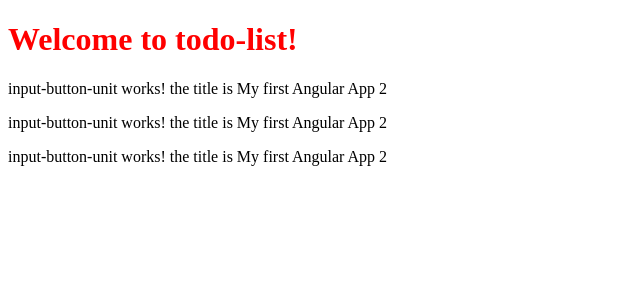
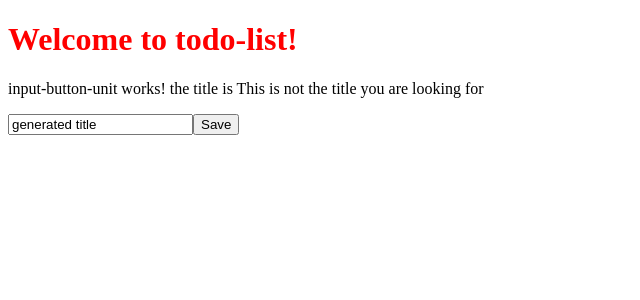
Before and after one commit to lilui/todo-list, an Angular app: page / in a window 1280 px wide. Shown: the top 300 px of the page, without its empty margins (0-640 px from the left). Built offline with nearby package versions, Linux system fonts and the light colour scheme.

Commit message:
hello world

```diff
--- a/src/app/app.component.html
+++ b/src/app/app.component.html
@@ -3,5 +3,3 @@
 </h1>
 
 <app-input-button-unit></app-input-button-unit>
-<app-input-button-unit></app-input-button-unit>
-<app-input-button-unit></app-input-button-unit>
--- a/src/app/input-button-unit/input-button-unit.component.html
+++ b/src/app/input-button-unit/input-button-unit.component.html
@@ -2,3 +2,8 @@
   input-button-unit works!
   the title is {{ title }}
 </p>
+
+<input [value]="generateTitle()">
+
+
+<button>Save</button>
--- a/src/app/input-button-unit/input-button-unit.component.ts
+++ b/src/app/input-button-unit/input-button-unit.component.ts
@@ -9,18 +9,16 @@
 
   title = 'Hello World 2';
 
-
-  changeTitle(newTitle: string) {
-    this.title = newTitle;
-  }
-  constructor() {
-    this.changeTitle('My first Angular App');
+  generateTitle(): string {
+    return 'generated title';
   }
 
+  constructor() { }
+
   ngOnInit(): void {
-    this.changeTitle('My first Angular App - you cant see me');
-    this.title = 'Angular rules';
-    this.changeTitle('My first Angular App 2');
+    setTimeout(() => {
+      this.title = 'This is not the title you are looking for';
+      }, 3000);
   }
 
 }
```
